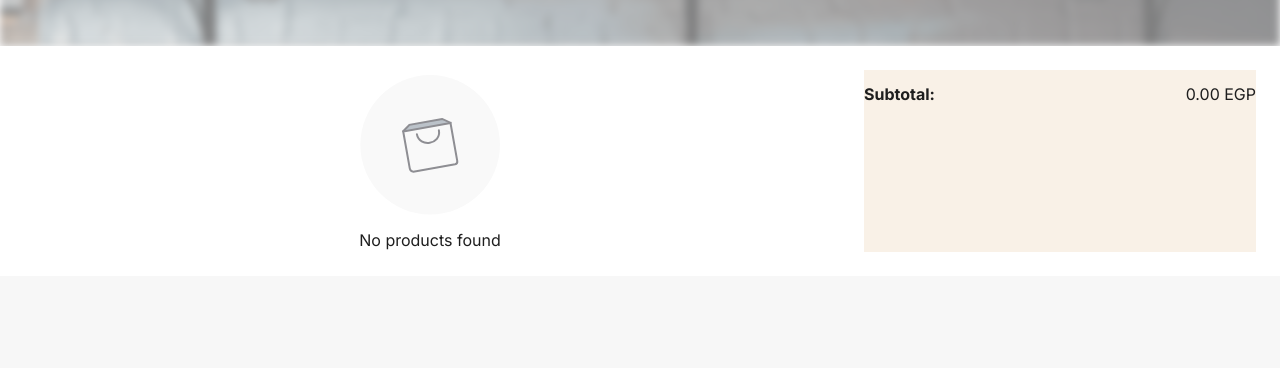
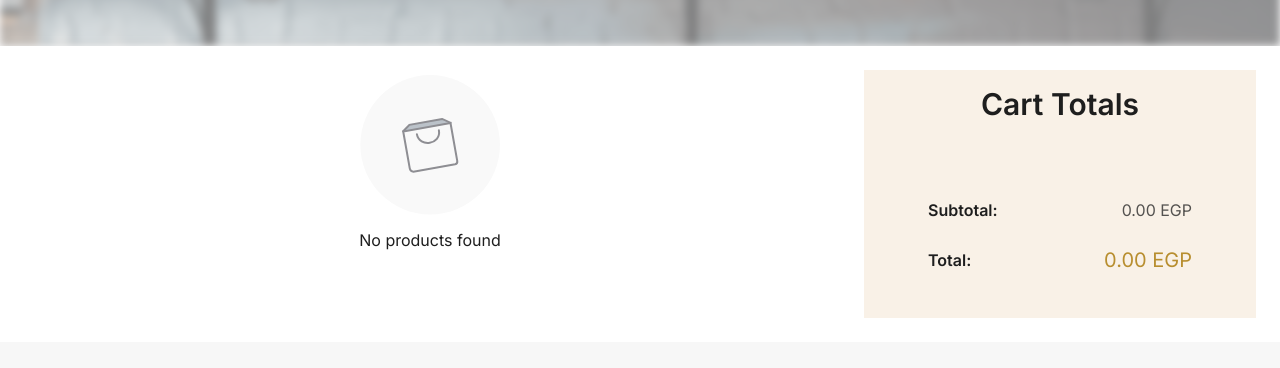
Before and after one commit to Mohammedatef1/modora, a React (Vite) app: page /cart in a window 1280 px wide. Shown: the part 354-722 px from the top of the page. Built offline with nearby package versions, Linux system fonts and the light colour scheme; no server answers; the database is empty.

Commit message:
update: cart

```diff
--- a/src/components/common/Breadcrumb.tsx
+++ b/src/components/common/Breadcrumb.tsx
@@ -1,4 +1,5 @@
 import breadcrumbBackground from "@assets/images/breadcrumb background.png"
+import { memo } from "react"
 import { Link } from "react-router-dom"
 import { capitalizeFirstLetter } from "src/utils"
 
@@ -6,7 +7,7 @@ interface BreadcrumbProps {
   path: string
 }
 
-const Breadcrumb = ({ path }: BreadcrumbProps) => {
+const Breadcrumb = memo(({ path }: BreadcrumbProps) => {
   const pathItems = path.split('/')
   console.log(pathItems)
   return (
@@ -25,6 +26,6 @@ const Breadcrumb = ({ path }: BreadcrumbProps) => {
       </div>
     </div>
   )
-}
+})
 
 export default Breadcrumb
--- a/src/components/eCommerce/CartItem.tsx
+++ b/src/components/eCommerce/CartItem.tsx
@@ -14,7 +14,7 @@ const CartItem = memo(({id, price, max, title, img, quantity} : TProduct) => {
     }))
   }
   return (
-    <div className="grid cart-grid bg-light-pink-100 gap-x-2 md:gap-x-3 p-4 text-sm md:text-base py-3 border-b border-gray-400 last:border-b-0 items-center">
+    <div className="grid cart-grid gap-x-2 md:gap-x-3 p-4 text-sm md:text-base py-3 border-b border-gray-400 last:border-b-0 items-center">
 
       <div className="col-span-2 max-w-24 aspect-square">
         <img src={img} className="w-full h-full object-contain" alt="" />
@@ -26,14 +26,14 @@ const CartItem = memo(({id, price, max, title, img, quantity} : TProduct) => {
         <h3>{price.toFixed(2)} EGP</h3>
       </div>
       <div className="col-span-2">
-        <select name="quantity" onChange={onChangeHandler} defaultValue={quantity} id={`${id}-quantity`} className="w-16 p-1 max-w-full">
+        <select name="quantity" onChange={onChangeHandler} defaultValue={quantity} id={`${id}-quantity`} className="w-16 p-1 max-w-full border border-gray-300">
           {maxQuantityArray.map((el) => (<option key={el} value={el}>{el}</option>))}
         </select>
       </div>
       <div className="col-span-3">
         <h3>{(price * ( quantity || 1)).toFixed(2)} EGP</h3>
       </div>
-      <div className="col-span-2">
+      <div className="col-span-1">
         <button onClick={() => {dispatch(removeFromCart(id))}}>
           <Delete className="fill-red-700" />
         </button>
--- a/src/components/eCommerce/CartTotal.tsx
+++ b/src/components/eCommerce/CartTotal.tsx
@@ -7,9 +7,16 @@ const CartTotal = () => {
   const cartSubTotal = getTotalCart(products)
 
   return (
-    <div className="flex items-center justify-between py-3">
-      <h3 className="font-bold">Subtotal:</h3>
-      <h3>{cartSubTotal.toFixed(2)} EGP</h3>
+    <div>
+      <h2 className="font-semibold text-2xl md:text-3xl text-center mb-10 md:mb-16">Cart Totals</h2>
+      <div className="flex items-center justify-between py-3 font-sm md:font-base">
+        <h3 className="font-semibold">Subtotal:</h3>
+        <h3 className="opacity-75">{cartSubTotal.toFixed(2)} EGP</h3>
+      </div>
+      <div className="flex items-center justify-between py-3">
+        <h3 className="font-semibold">Total:</h3>
+        <h3 className="text-primary-dark text-lg md:text-xl">{cartSubTotal.toFixed(2)} EGP</h3>
+      </div>
     </div>
   )
 }
--- a/src/components/eCommerce/ProductCard.tsx
+++ b/src/components/eCommerce/ProductCard.tsx
@@ -2,7 +2,7 @@ import { TProduct } from "@customTypes/product"
 import { Link } from "react-router-dom"
 import { capitalizeFirstLetter } from "src/utils"
 import Rating from "../common/Rating"
-import { useEffect, useState } from 'react'
+import { memo, useEffect, useState } from 'react'
 import { useAppDispatch } from '@store/hooks'
 import { addToCart } from '@store/cart/cartSlice'
 import actLikeToggle from '@store/wishlist/actions/actLikeToggle'
@@ -15,7 +15,7 @@ interface ProductCardProps {
   product: TProduct
 }
 
-const ProductCard = ({product} : ProductCardProps) => {
+const ProductCard = memo(({product} : ProductCardProps) => {
   const {id, cat_prefix, img, max, price, title, isAuthenticated, isLiked, quantity} = product
 
   const dispatch = useAppDispatch()
@@ -55,14 +55,14 @@ const ProductCard = ({product} : ProductCardProps) => {
 
   return (
     <div className="product-card rounded-2xl overflow-hidden bg-white">
-      <Link to="">
-        <div className="bg-light-gray-50 p-3 md:p-4 aspect-square relative">
+      <div className="bg-light-gray-50 p-3 md:p-4 aspect-square relative">
+        <Link to="">
           <img src={img} alt={`${title}'s image`} className="w-full h-full object-contain" />
-          <button className="absolute top-4 right-4 w-7 h-7 cursor-pointer rounded-full flex items-center justify-center hover:shadow-md transition disabled:opacity-60" disabled={isLoading} onClick={likeToggleHandler}>
-          { isLiked ? <LikeFill /> : <Like /> }
-        </button>
-        </div>
-      </Link>
+        </Link>
+        <button className="absolute top-4 right-4 w-7 h-7 cursor-pointer rounded-full flex items-center justify-center hover:shadow-md transition disabled:opacity-60" disabled={isLoading} onClick={likeToggleHandler}>
+        { isLiked ? <LikeFill /> : <Like /> }
+      </button>
+      </div>
       <div className="py-3 md:py-4 px-3 md:px-5">
         <div className="flex flex-col gap-y-1 mb-6 md:mb-9">
           <p className="opacity-60 text-base md:text-lg leading-none">{capitalizeFirstLetter(cat_prefix)}</p>
@@ -78,6 +78,6 @@ const ProductCard = ({product} : ProductCardProps) => {
       </div>
     </div>
   )
-}
+})
 
 export default ProductCard
--- a/src/pages/Cart.tsx
+++ b/src/pages/Cart.tsx
@@ -21,7 +21,7 @@ const Cart = () => {
                 <div className="col-span-3"><p>Price</p></div>
                 <div className="col-span-2"><p>Quantity</p></div>
                 <div className="col-span-3"><p>subtotal</p></div>
-                <span className="col-span-2"></span>
+                <span className="col-span-1"></span>
               </div>}
 
               <Loading error={cartError} type="cart" loading={cartLoading}>
@@ -31,12 +31,12 @@ const Cart = () => {
             </div>
           </div>
 
-          <div className="col-span-1 bg-light-pink-100">
+          <div className="col-span-1 bg-light-pink-100 pt-4 pb-8 px-16 h-fit">
             <CartTotal></CartTotal>
             {accessToken && <div className="flex flex-col items-center">
-              <button onClick={placeOrderHandler} disabled={ordersLoading === "pending"} className="ms-auto bg-blue-500 px-4 py-2 rounded-sm text-white disabled:opacity-75 transition-opacity">Place order</button>
+              <button onClick={placeOrderHandler} disabled={ordersLoading === "pending"} className="bg-transparent px-4 py-2 disabled:opacity-75 transition-opacity my-10 border-secondary border-2 rounded-lg">Place order</button>
             </div>}
-            {ordersError && <p className="w-fit ms-auto text-red-500">{ordersError}</p>}
+            {ordersError && <p className="text-center text-red-500">{ordersError}</p>}
           </div>
         </div>
       </div>
--- a/src/styles/main.css
+++ b/src/styles/main.css
@@ -52,5 +52,5 @@ body{
 }
 
 .cart-grid{
-  grid-template-columns: repeat(15, minmax(0, 1fr));
+  grid-template-columns: repeat(14, minmax(0, 1fr));
 }
```
